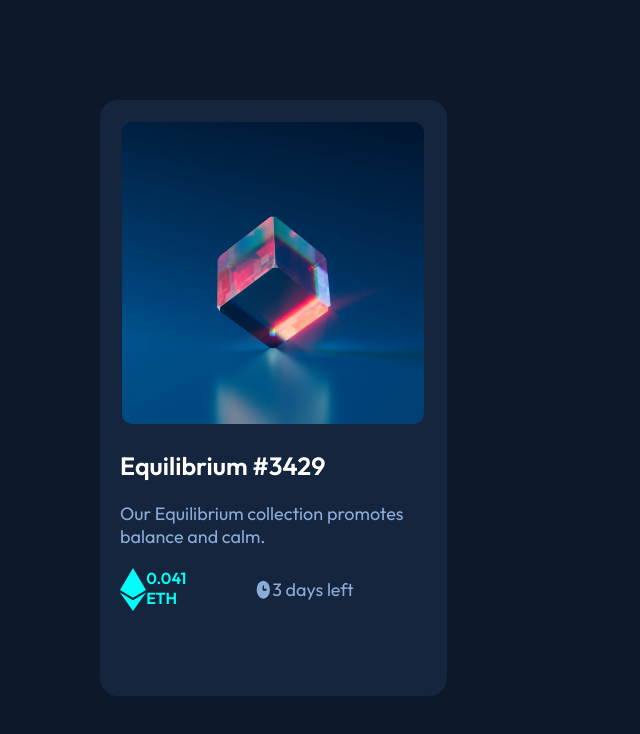
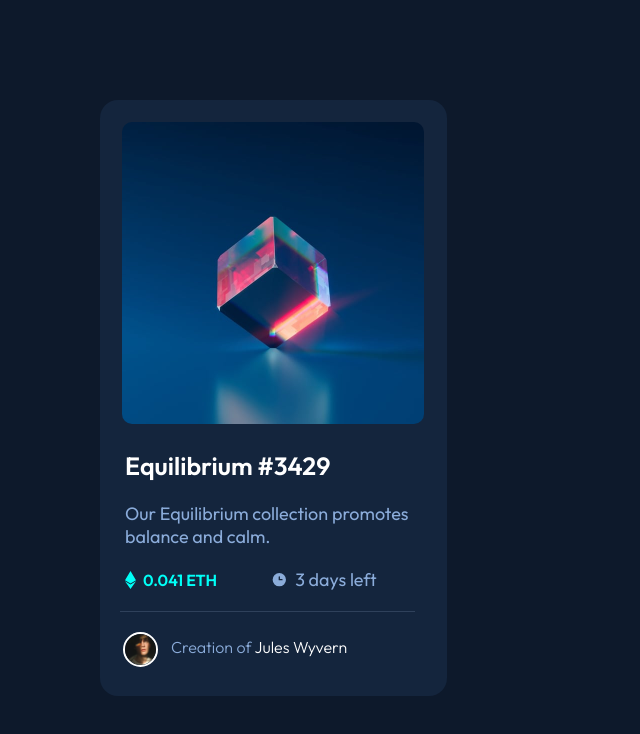
Before and after one commit to lrobertoborges/nft-preview-card, a plain HTML site: page index.html in a window 1280 px wide. Shown: the whole page, without its empty margins (0-640 px from the left). Drawn offline with Linux system fonts and the light colour scheme.

Commit message:
'atualização do card e ajustes finais no css'

```diff
--- a/index.html
+++ b/index.html
@@ -32,6 +32,12 @@
                 <h4>3 days left</h4>
             </div>
         </div>
+
+        <div id="avatar">
+            <img src="./images/image-avatar.png" alt="foto do criador">
+
+            <h5>Creation of <span>Jules Wyvern</span></h5>
+        </div>
     </main>
 </body>
 </html>
--- a/style.css
+++ b/style.css
@@ -28,7 +28,7 @@ body {
 }
 
 #content {
-    margin: 0 20px;
+    margin: 0 25px;
     font-family: Outfit, Arial, sans-serif;
     color: hsl(0, 0%, 100%);
 }
@@ -46,30 +46,68 @@ body {
 #price-time {
     display: flex;
     font-family: Outfit, Arial, sans-serif;
+    margin-left: 25px;
 }
 
 #eth {
     display: flex;
-    margin: 20px;
+    align-items: center;
 }
 
 #eth img {
-
+    width: 11px;
+    height: 18px;
 }
 
 #eth h4 {
     color: hsl(178, 100%, 50%);
+    padding-left: 7px;
 }
 
 #time {
     display: flex;
-    margin: 30px;
+    margin: 20px 54px;
+    align-items: center;
+}
+
+#time img {
+    width: 17px;
+    height: 17px;
+}
+
+#time h4 {
+    font-weight: 400;
+    font-size: 18px;
+    color: hsl(215, 51%, 70%);
+    padding-left: 7px;
+}
+
+#avatar {
+    width: 85%;
+    height: auto;
+    margin-left: 20px;
+    color: hsl(215, 51%, 70%);
+    display: flex;
+    border-top: 1px solid hsl(215, 32%, 27%);
 
 }
 
-#time h4 {
-    display: flex;
-    font-weight: 400;
-    font-size: 18px;
-    color: hsl(215, 51%, 70%);
+#avatar img {
+    width: 35px;
+    height: auto;
+    margin: 20px 3px;
+    border: 2px solid hsl(0, 0%, 100%);
+    border-radius: 50%;
 }
+
+#avatar h5 {
+    font-family: Outfit, Arial, sans-serif;
+    font-weight: 300;
+    font-size: 16px;
+    margin-top: 25px;
+    padding-left: 10px;
+}
+
+#avatar h5 span {
+    color: hsl(0, 0%, 100%);
+}
```
